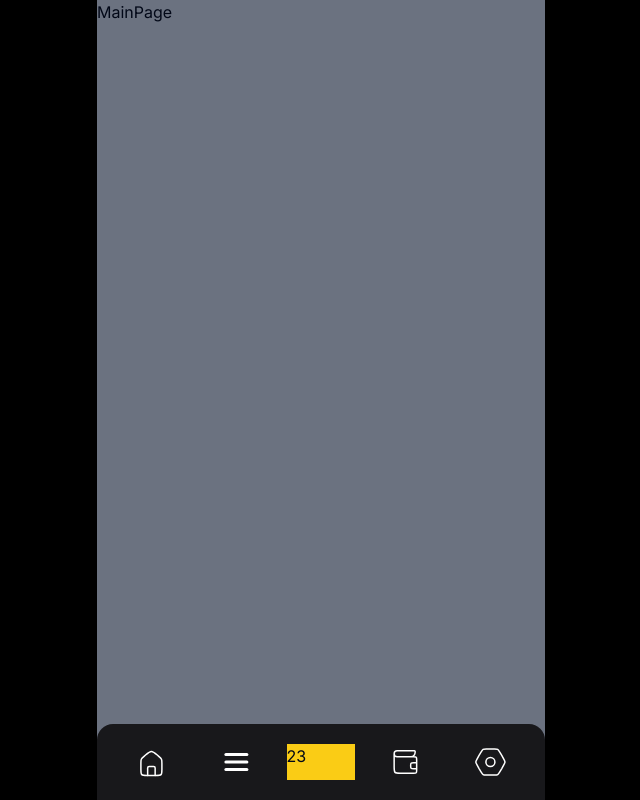
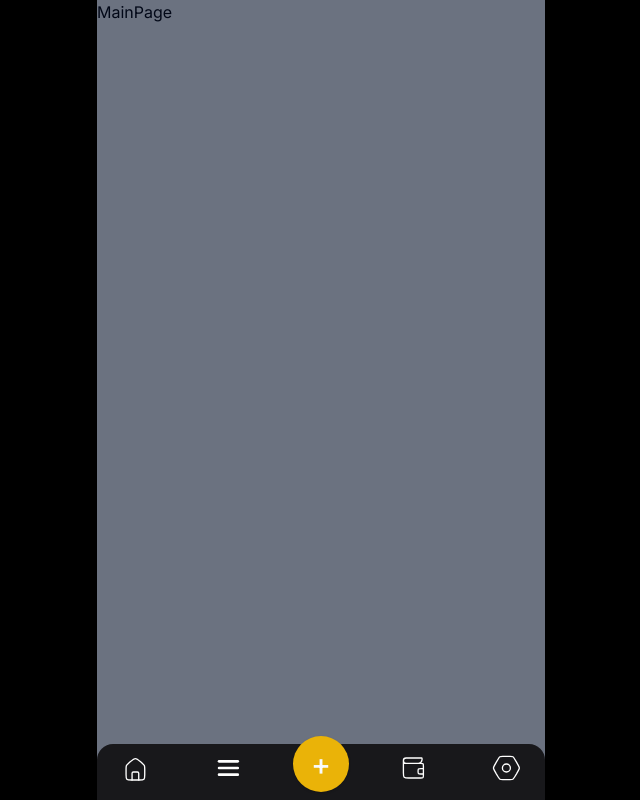
Before and after one commit to UlanTursunbek/partner-front, a Next.js app: page / in a window 1280 px wide. Shown: the whole page, without its empty margins (319-959 px from the left). Built offline with nearby package versions, Linux system fonts and the light colour scheme.

Commit message:
Add quick acces menu button

```diff
--- /dev/null
+++ b/src/feature/index.tsx
@@ -0,0 +1,3 @@
+import { QuickAddMenu } from "./quickAddMenu/ui"
+
+export { QuickAddMenu }
--- /dev/null
+++ b/src/feature/quickAddMenu/ui/index.tsx
@@ -0,0 +1,13 @@
+import { Button } from "@/shared/components/ui/button"
+
+export const QuickAddMenu = () => {
+  return (
+    <Button
+      variant="default"
+      //   size="lg"
+      className="rounded-full h-14 w-14 bg-yellow-500 text-3xl flex justify-center items-center p-0 m-0"
+    >
+      +
+    </Button>
+  )
+}
--- a/src/widgets/Navbar/ui/Navbar.tsx
+++ b/src/widgets/Navbar/ui/Navbar.tsx
@@ -1,30 +1,32 @@
 "use client"
 
-import { Fragment } from "react"
 import Link from "next/link"
 
+import { QuickAddMenu } from "@/feature"
 import { LINKS } from "@/shared/constants/links"
 
 export const Navbar = () => {
   return (
-    <div className="grid grid-cols-5 gap-4 justify-center w-full rounded-t-2xl bg-zinc-900 p-5">
+    <div className="grid grid-cols-5 gap-4 justify-center w-full rounded-t-2xl bg-zinc-900">
       {LINKS.slice(0, 2).map((link, index) => (
         <Link
           key={index}
           href={link.url}
-          className="flex justify-center text-white align-middle h-9"
+          className="flex justify-center text-white align-middle h-12 p-2"
         >
           {link.icon}
         </Link>
       ))}
 
-      <div className="bg-yellow-400">23</div>
+      <div className="flex justify-center -translate-y-2">
+        <QuickAddMenu />
+      </div>
 
       {LINKS.slice(2).map((link, index) => (
         <Link
           key={index}
           href={link.url}
-          className="flex justify-center text-white align-middle h-9"
+          className="flex justify-center text-white align-middle h-12 p-2"
         >
           {link.icon}
         </Link>
```
